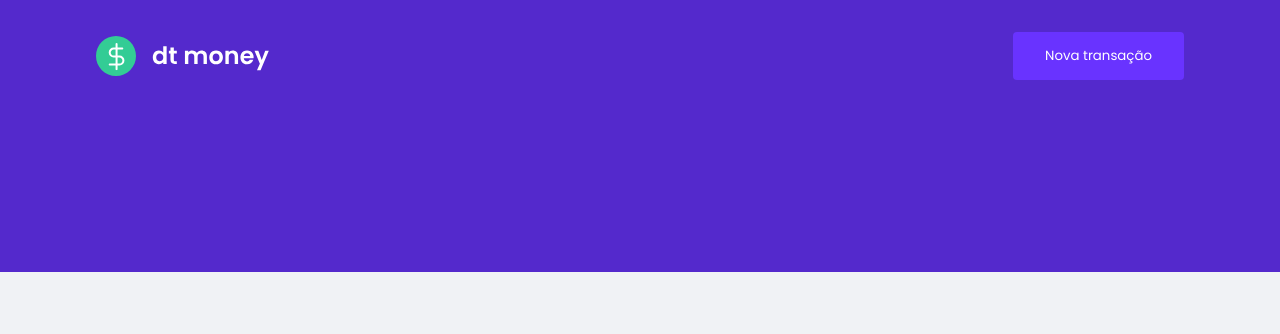
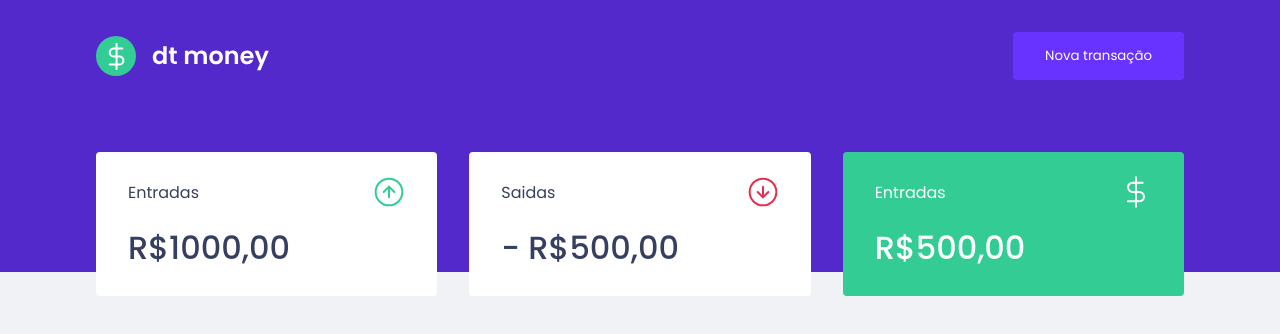
Before and after one commit to ricardo-rp-ignite/dtmoney, a React (Create React App) app: page / in a window 1280 px wide. Shown: the top 334 px of the page. Built offline with nearby package versions, Linux system fonts and the light colour scheme.

Commit message:
✨ Added summary component

```diff
--- a/src/App.tsx
+++ b/src/App.tsx
@@ -1,3 +1,4 @@
+import { Dashboard } from './components/Dashboard'
 import { Header } from './components/Header'
 import { GlobalStyle } from './styles/global'
 
@@ -5,6 +6,7 @@ export function App() {
   return (
     <>
       <Header />
+      <Dashboard />
       <GlobalStyle />
     </>
   )
--- /dev/null
+++ b/src/components/Dashboard/index.tsx
@@ -0,0 +1,10 @@
+import { Summary } from '../Summary'
+import { Container } from './styles'
+
+export function Dashboard() {
+  return (
+    <Container>
+      <Summary />
+    </Container>
+  )
+}
--- /dev/null
+++ b/src/components/Dashboard/styles.ts
@@ -0,0 +1,7 @@
+import styled from 'styled-components'
+
+export const Container = styled.main`
+  max-width: 1120px;
+  margin: 0 auto;
+  padding: 2.5rem 1rem;
+`
--- /dev/null
+++ b/src/components/Summary/index.tsx
@@ -0,0 +1,33 @@
+import incomeImg from '../../assets/income.svg'
+import expenditureImg from '../../assets/expenditure.svg'
+import totalImg from '../../assets/total.svg'
+
+import { Container } from './styles'
+
+export function Summary() {
+  return (
+    <Container>
+      <div>
+        <header>
+          <p>Entradas</p>
+          <img src={incomeImg} alt="Entradas" />
+        </header>
+        <strong>R$1000,00</strong>
+      </div>
+      <div>
+        <header>
+          <p>Saidas</p>
+          <img src={expenditureImg} alt="Despesas" />
+        </header>
+        <strong>- R$500,00</strong>
+      </div>
+      <div className="green-background">
+        <header>
+          <p>Entradas</p>
+          <img src={totalImg} alt="Total" />
+        </header>
+        <strong>R$500,00</strong>
+      </div>
+    </Container>
+  )
+}
--- /dev/null
+++ b/src/components/Summary/styles.ts
@@ -0,0 +1,34 @@
+import styled from 'styled-components'
+
+export const Container = styled.div`
+  display: grid;
+  grid-template-columns: repeat(3, 1fr);
+  gap: 2rem;
+  margin-top: -10rem;
+
+  div {
+    background: var(--shape);
+    padding: 1.5rem 2rem;
+    border-radius: 0.25rem;
+    color: var(--text-title);
+
+    header {
+      display: flex;
+      align-items: center;
+      justify-content: space-between;
+    }
+
+    strong {
+      display: block;
+      margin-top: 1rem;
+      font-size: 2rem;
+      font-weight: 500;
+      line-height: 3rem;
+    }
+  }
+
+  .green-background {
+    background: var(--green);
+    color: #fff;
+  }
+`
```
Also changed, not shown: src/assets/expenditure.svg (renamed from src/assets/outcome.svg).
